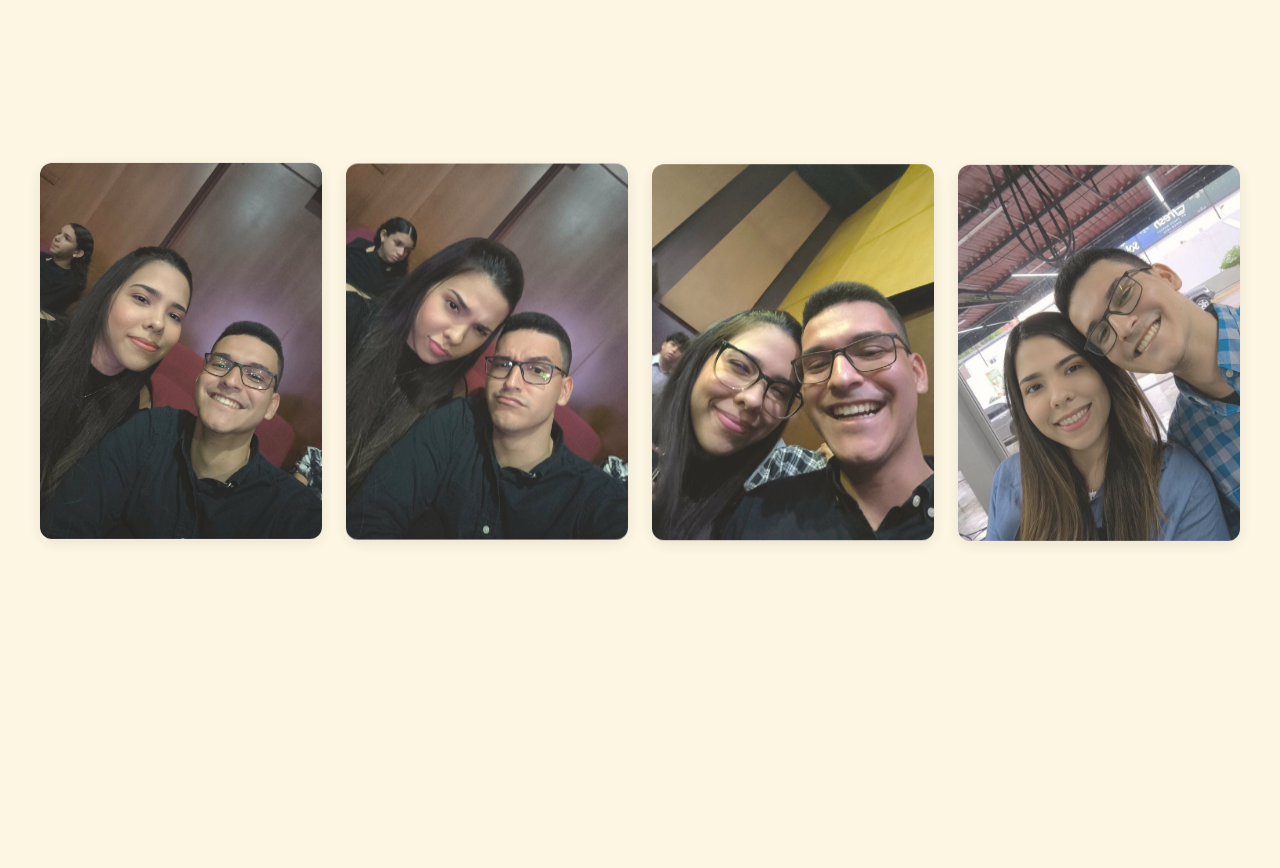
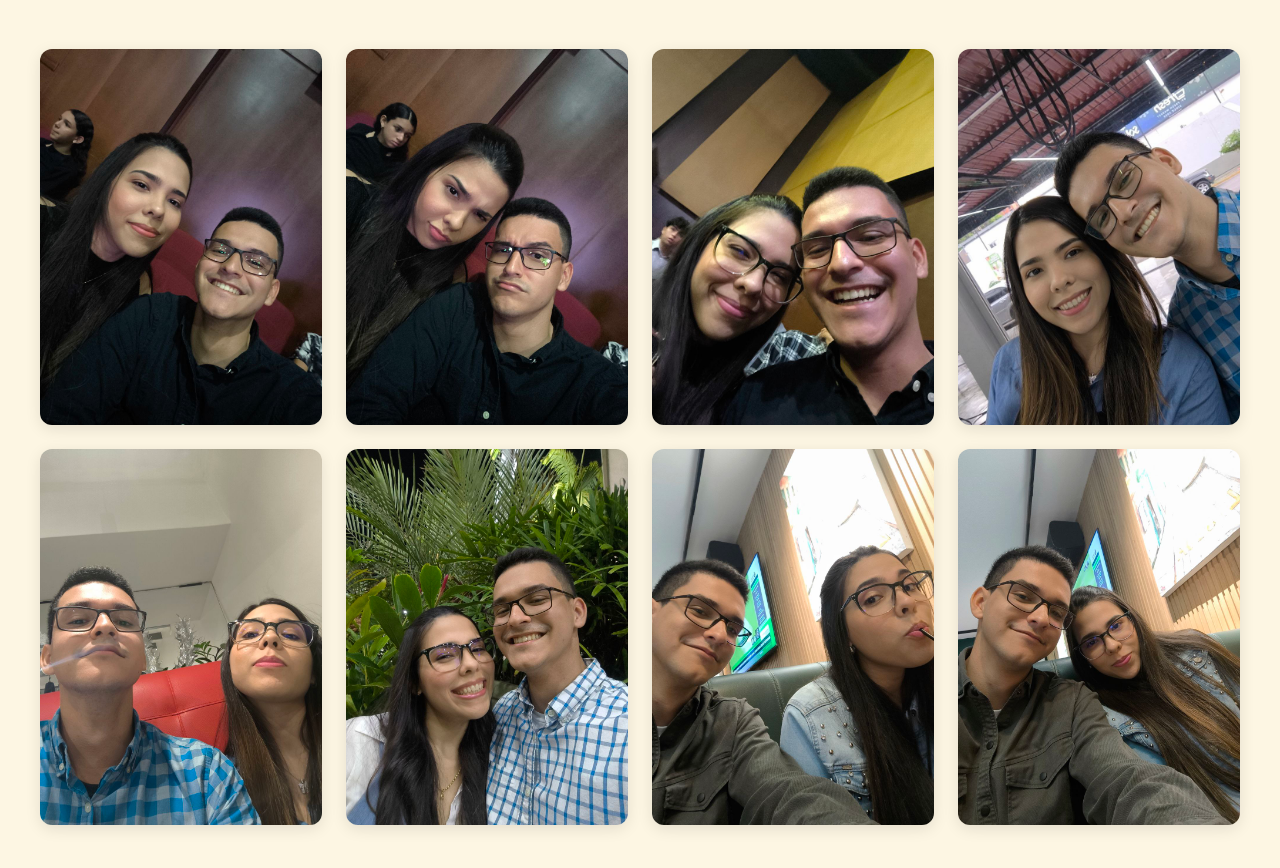
Before and after one commit to JuanM134/project-a, a Nuxt app: page / in a window 1280 px wide. Shown: the top 868 px of the page. Built offline with nearby package versions, Linux system fonts and the light colour scheme.

Commit message:
Fix typos and improve code structure in EnvelopeLetter.vue

```diff
--- a/components/EnvelopeLetter.vue
+++ b/components/EnvelopeLetter.vue
@@ -24,7 +24,7 @@
                 Gracias por permitirme amarte y por darme un amor que no deja de crecer con cada día que pasa.
                 <br/><br/>
                 Gracias mi angelita bella y sobre todo gracias a Dios por haberme dado una bendición tan grande
-                como tú... Te amo con todo mi corazón y muy importante <br/><br/>!Felíz Primer aniversario mi vida!
+                como tú... Te amo con todo mi corazón y muy importante <br/><br/>¡Feliz Primer aniversario mi vida!
               </p>
             </div>
           </div>
@@ -33,7 +33,7 @@
     </section>
 
     <!-- ✨ Sección de texto animado -->
-    <section class="text-section">
+    <section class="text-section" ref="textSection">
       <h1 ref="animatedText" class="split-text">
         La vida está llena de tantos <br/>momentos que se vuelven  <br/>eternos a tu lado...
         <br/><br/>Por estos y muchos más!!!
@@ -41,7 +41,7 @@
     </section>
 
     <!-- 🖼️ Galería de imágenes -->
-    <section class="gallery-section">
+    <section class="gallery-section" ref="gallerySection">
       <div class="gallery">
         <div
           v-for="(photo, index) in photos"
@@ -61,7 +61,7 @@ import { ref, watch, onMounted, nextTick } from "vue";
 import { gsap } from "gsap";
 import { ScrollTrigger } from "gsap/ScrollTrigger";
 
-// ------------------ Importaciones de imágenes ------------------
+// ------------------ Importación de imágenes ------------------
 import img1 from "@/assets/images/1.jpg";
 import img2 from "@/assets/images/2.jpg";
 import img3 from "@/assets/images/3.jpg";
@@ -82,7 +82,6 @@ import img17 from "@/assets/images/17.jpg";
 import img18 from "@/assets/images/18.jpg";
 import img19 from "@/assets/images/19.jpg";
 import img20 from "@/assets/images/20.jpg";
-// ... importa todas tus demás imágenes de la misma forma
 
 // ------------------ Importación de audio ------------------
 import mainAudio from "@/assets/audio/1.mp3";
@@ -92,29 +91,13 @@ gsap.registerPlugin(ScrollTrigger);
 const isOpen = ref(false);
 const showLetterOnly = ref(false);
 const animatedText = ref<HTMLHeadingElement | null>(null);
+const textSection = ref<HTMLElement | null>(null);
+const gallerySection = ref<HTMLElement | null>(null);
 const photoRefs: HTMLElement[] = [];
 
 const photos = ref([
-  img1,
-  img2,
-  img3,
-  img4,
-  img5,
-  img6,
-  img7,
-  img8,
-  img9,
-  img10,
-  img11,
-  img12,
-  img13,
-  img14,
-  img15,
-  img16,
-  img17,
-  img18,
-  img19,
-  img20,
+  img1,img2,img3,img4,img5,img6,img7,img8,img9,img10,
+  img11,img12,img13,img14,img15,img16,img17,img18,img19,img20
 ]);
 
 const handleClick = () => {
@@ -142,7 +125,7 @@ watch(isOpen, (newVal) => {
   }
 });
 
-// Cuando se muestra solo la carta
+// Carta enfocada
 watch(showLetterOnly, (newVal) => {
   if (newVal) {
     gsap.to(".envelope", { opacity: 0, duration: 1 });
@@ -151,28 +134,27 @@ watch(showLetterOnly, (newVal) => {
   }
 });
 
-// === Animaciones de scroll y audio ===
+// === Scroll, Fade-in y Audio ===
 onMounted(async () => {
   await nextTick();
 
-  // Fotos con ScrollTrigger
+  // Fade-in fotos
   photoRefs.forEach((el, i) => {
     gsap.from(el, {
       opacity: 0,
       y: 100,
-      duration: 15,
+      duration: 1.5,
       ease: "power3.out",
       scrollTrigger: {
         trigger: el,
-        start: "top 70%",
-        end: "bottom 30%",
+        start: "top 80%",
         toggleActions: "play none none reverse",
       },
       delay: i * 0.1,
     });
   });
 
-  // Texto final (última sección)
+  // Texto animado
   const textEl = animatedText.value;
   if (textEl) {
     const text = textEl.innerText;
@@ -184,28 +166,41 @@ onMounted(async () => {
       .join("");
 
     const chars = textEl.querySelectorAll(".char");
-    const textSection = document.querySelector(".text-section");
 
-    gsap.from(chars, {
+    if (textSection.value) {
+      gsap.from(chars, {
+        opacity: 0,
+        y: 60,
+        stagger: 0.05,
+        duration: 1.5,
+        ease: "power3.out",
+        scrollTrigger: {
+          trigger: textSection.value,
+          start: "top 80%",
+          toggleActions: "play none none none",
+        },
+      });
+    }
+  }
+
+  // Fade-in galería completa
+  if (gallerySection.value) {
+    gsap.from(gallerySection.value, {
       opacity: 0,
-      y: 60,
-      stagger: 0.05,
-      duration: 2,
+      y: 80,
+      duration: 1.5,
       ease: "power3.out",
       scrollTrigger: {
-        trigger: textSection,
-        start: "top 50%",
+        trigger: gallerySection.value,
+        start: "top 85%",
         toggleActions: "play none none none",
-        markers: false,
-        once: true,
       },
     });
   }
 
-  // === Audio con delay de 20s, solo una vez ===
+  // Audio con delay 20s, solo una vez
   const audio = new Audio(mainAudio);
   let audioPlayed = false;
-
   setTimeout(() => {
     if (!audioPlayed) {
       audio.play().catch(() => {
@@ -219,45 +214,29 @@ onMounted(async () => {
 
 <style scoped>
 .page-container {
+  display: grid;
+  grid-template-columns: 1fr;
+  gap: 60px;
   width: 100%;
-  display: flex;
-  flex-direction: column;
-  align-items: center;
-  background:  #fdf6e3 ;
+  background: #fdf6e3;
+  padding: 40px 0;
 }
 
-.envelope-section {
-  height: 100vh;
-  width: 100vw;
+/* Secciones */
+.envelope-section,
+.text-section,
+.gallery-section {
   display: flex;
   justify-content: center;
   align-items: center;
-  position: relative;
-  overflow: hidden;
+  width: 100%;
+  min-height: 80vh; /* Mantiene altura decente */
+  position: relative; /* Solo relativo, no absoluto */
 }
 
-.gallery-section {
-  width: 100%;
-  padding: 100px 20px;
-  background:  #fdf6e3 ;
-}
-
-.text-section {
-  min-height: 80vh;
-  display: flex;
-  justify-content: center;
-  align-items: center;
-  text-align: center;
-  padding: 100px 40px;
-  font-family: "Satisfy", cursive;
-  box-sizing: border-box;
-  width: 100%;
-   background:  #fdf6e3 ;
-  height: 100vh;
-}
-
+/* Carta y sobre */
 .envelope-container {
-  position: relative;
+  position: relative; /* relativo para efectos 3D de la flap */
   width: 370px;
   height: 220px;
   cursor: pointer;
@@ -273,8 +252,7 @@ onMounted(async () => {
   border-radius: 8px;
   overflow: hidden;
   transition: transform 1s ease;
-  box-shadow: inset 0 0 20px rgba(0, 0, 0, 0.2),
-    0 10px 20px rgba(0, 0, 0, 0.3);
+  box-shadow: inset 0 0 20px rgba(0,0,0,0.2), 0 10px 20px rgba(0,0,0,0.3);
   z-index: 2;
   background-image: url("https://www.transparenttextures.com/patterns/paper-fibers.png");
 }
@@ -284,107 +262,72 @@ onMounted(async () => {
   top: 0;
   width: 100%;
   height: 50%;
-  background: #c58b5b;
-  clip-path: polygon(0 0, 50% 100%, 100% 0);
+  clip-path: polygon(0 0,50% 100%,100% 0);
   transform-origin: top;
-  background-image: url("https://www.transparenttextures.com/patterns/paper-fibers.png");
+  background: #c58b5b url("https://www.transparenttextures.com/patterns/paper-fibers.png");
 }
 
 .envelope .body {
   width: 100%;
   height: 100%;
-  background: #d4a373;
-  background-image: url("https://www.transparenttextures.com/patterns/paper-fibers.png");
+  background: #d4a373 url("https://www.transparenttextures.com/patterns/paper-fibers.png");
 }
 
-.envelope.hidden {
-  opacity: 0;
-  pointer-events: none;
-}
+.envelope.hidden { opacity:0; pointer-events:none; }
 
 .letter {
-  position: absolute;
-  bottom: 0;
-  left: 0%;
+  position: relative; /* Antes estaba absolute, ahora relativa */
+  bottom: auto;
+  left: auto;
   width: 100%;
-  height: fit-content;
+  max-width: 370px;
   background: #fff;
   border-radius: 4px;
   z-index: 1;
-  box-shadow: 0 0 10px rgba(0, 0, 0, 0.2);
+  box-shadow: 0 0 10px rgba(0,0,0,0.2);
   transition: transform 1s ease;
 }
 
-.letter.focused {
-  z-index: 5;
-  padding-top: -50%;
+.letter.focused { z-index:5; padding-top:-50%; }
+
+.content {
+  opacity:0;
+  padding:20px;
+  font-family:"Satisfy", cursive;
+  font-size:1.3rem;
+  line-height:1.7;
+  color:#3b2f2f;
+  text-align:left;
 }
 
-.content {
-  opacity: 0;
-  padding: 20px;
-  font-family: "Satisfy", cursive;
-  font-size: 1.3rem;
-  line-height: 1.7;
-  color: #3b2f2f;
-  text-align: left;
+/* Galería */
+.gallery {
+  display: grid;
+  grid-template-columns: repeat(auto-fit,minmax(250px,1fr));
+  gap:24px;
+  max-width:1200px;
+  margin:0 auto;
 }
 
-.gallery {
-  display: grid;
-  grid-template-columns: repeat(auto-fit, minmax(250px, 1fr));
-  gap: 24px;
-  max-width: 1200px;
-  margin: 0 auto;
+.photo { overflow:hidden; border-radius:12px; box-shadow:0 4px 15px rgba(0,0,0,0.1); }
+.photo img { width:100%; height:100%; object-fit:cover; transition:transform 0.6s ease; }
+.photo:hover img { transform:scale(1.1); }
+
+/* Texto animado */
+.split-text {
+  font-size:2rem;
+  font-weight:500;
+  line-height:1.6;
+  color:#4b3b2f;
+  max-width:90vw;
+  text-align:center;
 }
+.char { display:inline-block; opacity:0; transform:translateY(20px); }
+.space { width:0.4em; }
 
-.photo {
-  overflow: hidden;
-  border-radius: 12px;
-  box-shadow: 0 4px 15px rgba(0, 0, 0, 0.1);
-}
-
-.photo img {
-  width: 100%;
-  height: 100%;
-  object-fit: cover;
-  transition: transform 0.6s ease;
-}
-
-.photo:hover img {
-  transform: scale(1.1);
-}
-
-.split-text {
-  font-size: 2rem;
-  font-weight: 500;
-  line-height: 1.6;
-  color: #4b3b2f;
-  max-width: 90vw;
-}
-
-.char {
-  display: inline-block;
-  opacity: 0;
-  transform: translateY(20px);
-}
-
-.space {
-  width: 0.4em;
-}
-
+/* Animación carta */
 .slide-up-enter-active,
-.slide-up-leave-active {
-  transition: all 0.8s ease;
-}
-
-.slide-up-enter-from {
-  opacity: 0;
-  transform: translateY(30%);
-}
-
-.slide-up-enter-to {
-  opacity: 1;
-  transform: translateY(0);
-}
+.slide-up-leave-active { transition: all 0.8s ease; }
+.slide-up-enter-from { opacity:0; transform:translateY(30%); }
+.slide-up-enter-to { opacity:1; transform:translateY(0); }
 </style>
```
